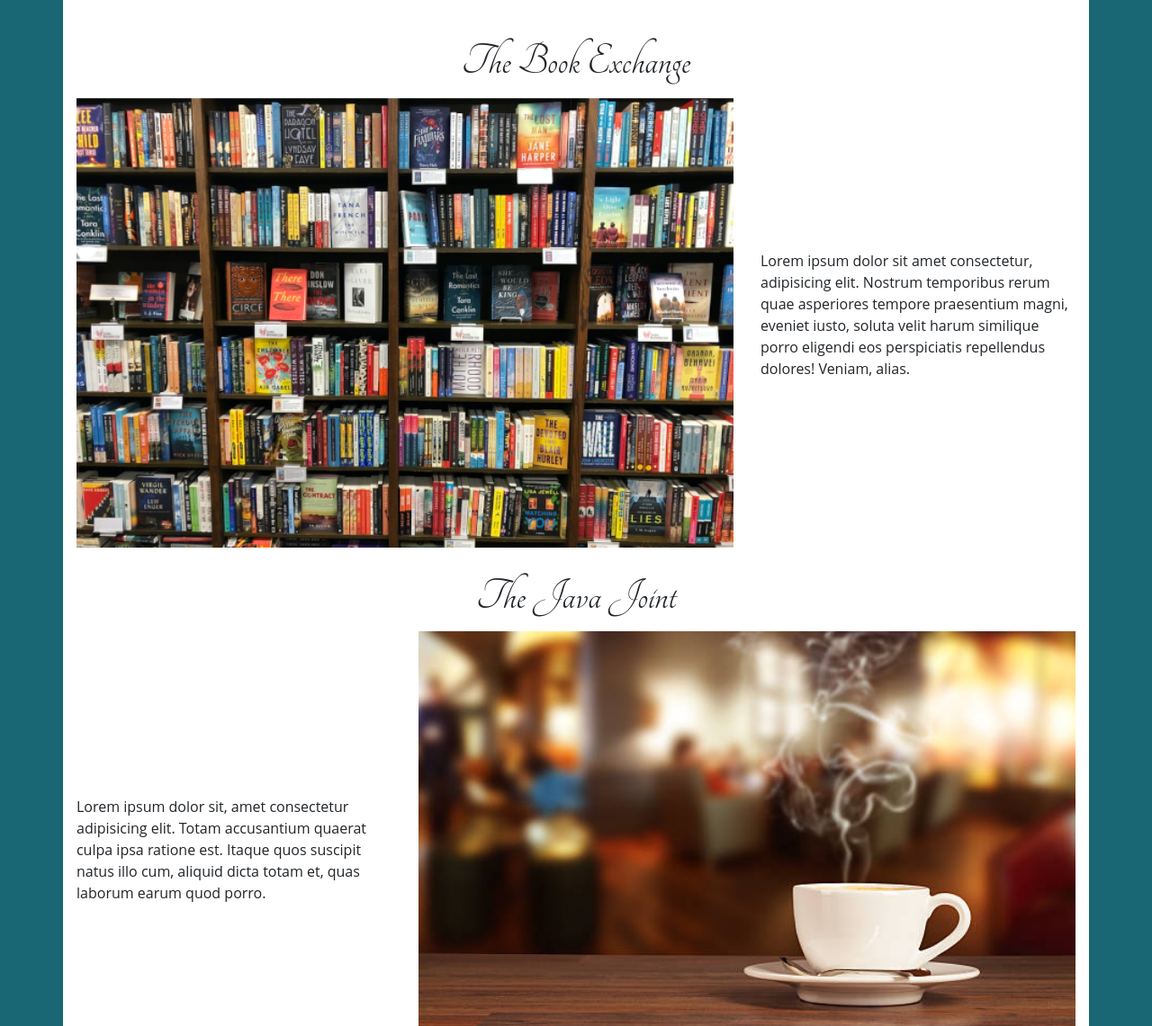
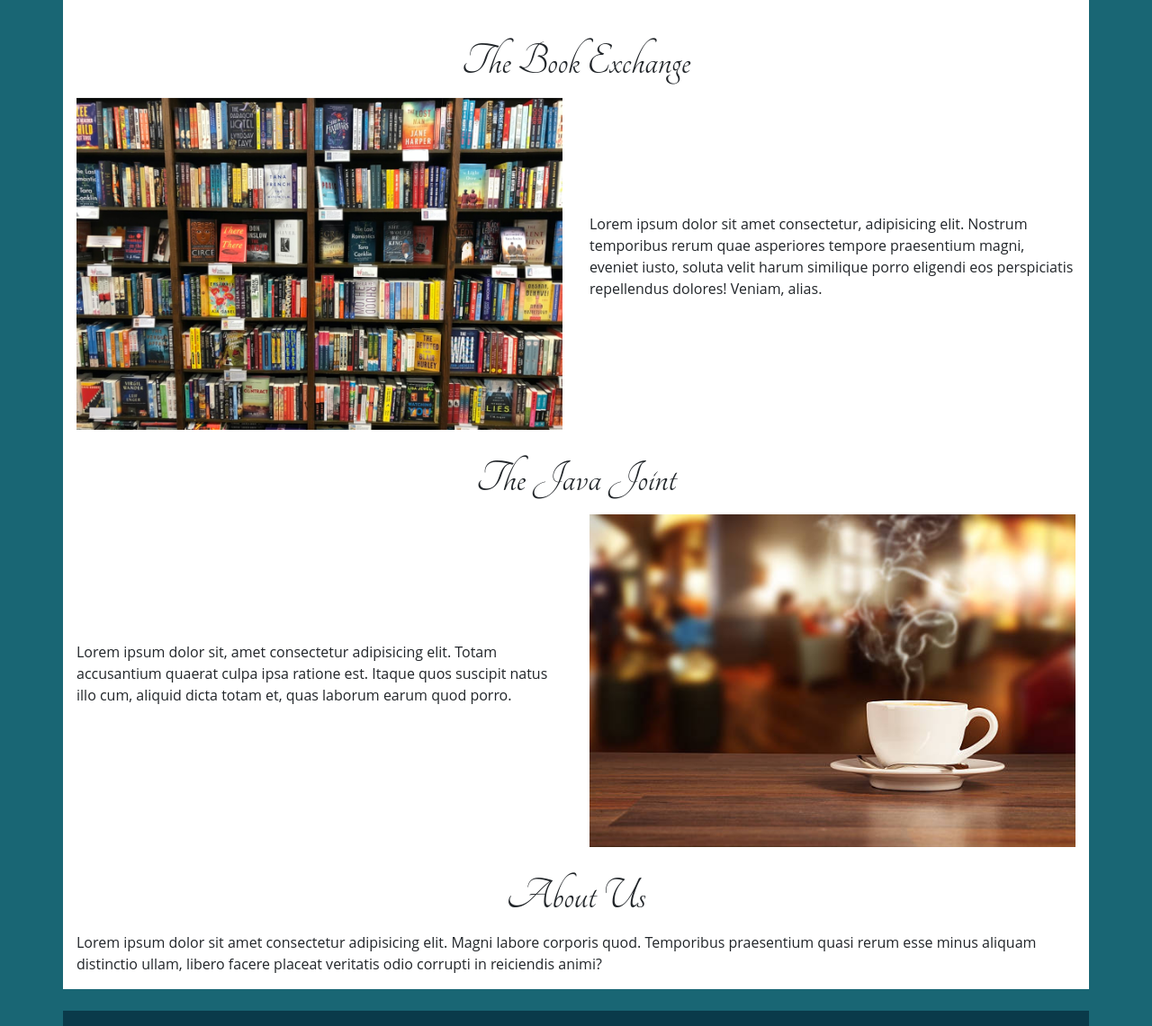
Before and after one commit to MojiTom/ethereal-books-simple, a website: page index.html in a window 1280 px wide. Shown: the part 890-2031 px from the top of the page at 90% size. Drawn offline with nearby package versions, Linux system fonts and the light colour scheme.

Commit message:
Adjusting image sizes, playing with background colors

```diff
--- a/css/styles.scss
+++ b/css/styles.scss
@@ -97,6 +97,6 @@ a, a:hover {
     z-index: 100;
 }
 
-.bg-blend-in {
+.bg-blend-in {  // This is my class to set some elements the same as the body background color.
     background-color: $color-mid;
 }
--- a/index.html
+++ b/index.html
@@ -127,8 +127,8 @@
             <div class="col-12">
                 <h3>The Book Exchange</h3>
             </div>
-            <div class="col-12 col-sm-8">
-                <img src="img/books-scaled.png" alt="books" class="w-100">
+            <div class="col-12 col-sm-6">
+                <img src="img/books-scaled.png" alt="books" class="w-100 img-fluid">
             </div>
             <div class="col">
                 <p>Lorem ipsum dolor sit amet consectetur, adipisicing elit. Nostrum temporibus rerum quae asperiores tempore praesentium magni, eveniet iusto, soluta velit harum similique porro eligendi eos perspiciatis repellendus dolores! Veniam, alias.</p>
@@ -140,8 +140,8 @@
             <div class="col-12">
                 <h3>The Java Joint</h3>
             </div>
-            <div class="col-12 col-sm-8 order-sm-1">
-                <img src="img/coffee.jpg" alt="coffee" class="w-100">
+            <div class="col-12 col-sm-6 order-sm-1">
+                <img src="img/coffee.jpg" alt="coffee" class="w-100 img-fluid">
             </div>
             <div class="col align-content-sm-center">
                 <p>Lorem ipsum dolor sit, amet consectetur adipisicing elit. Totam accusantium quaerat culpa ipsa ratione est. Itaque quos suscipit natus illo cum, aliquid dicta totam et, quas laborum earum quod porro.</p>
```
